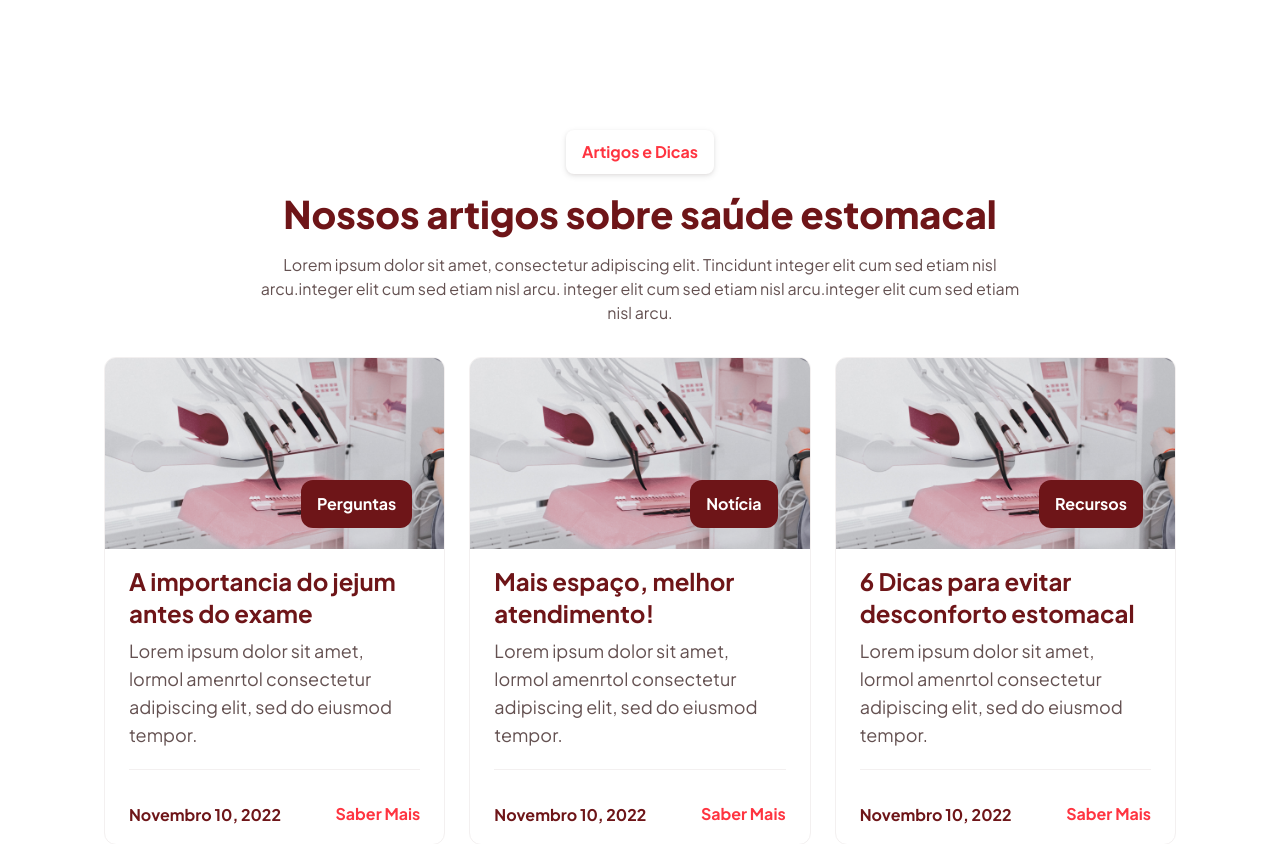
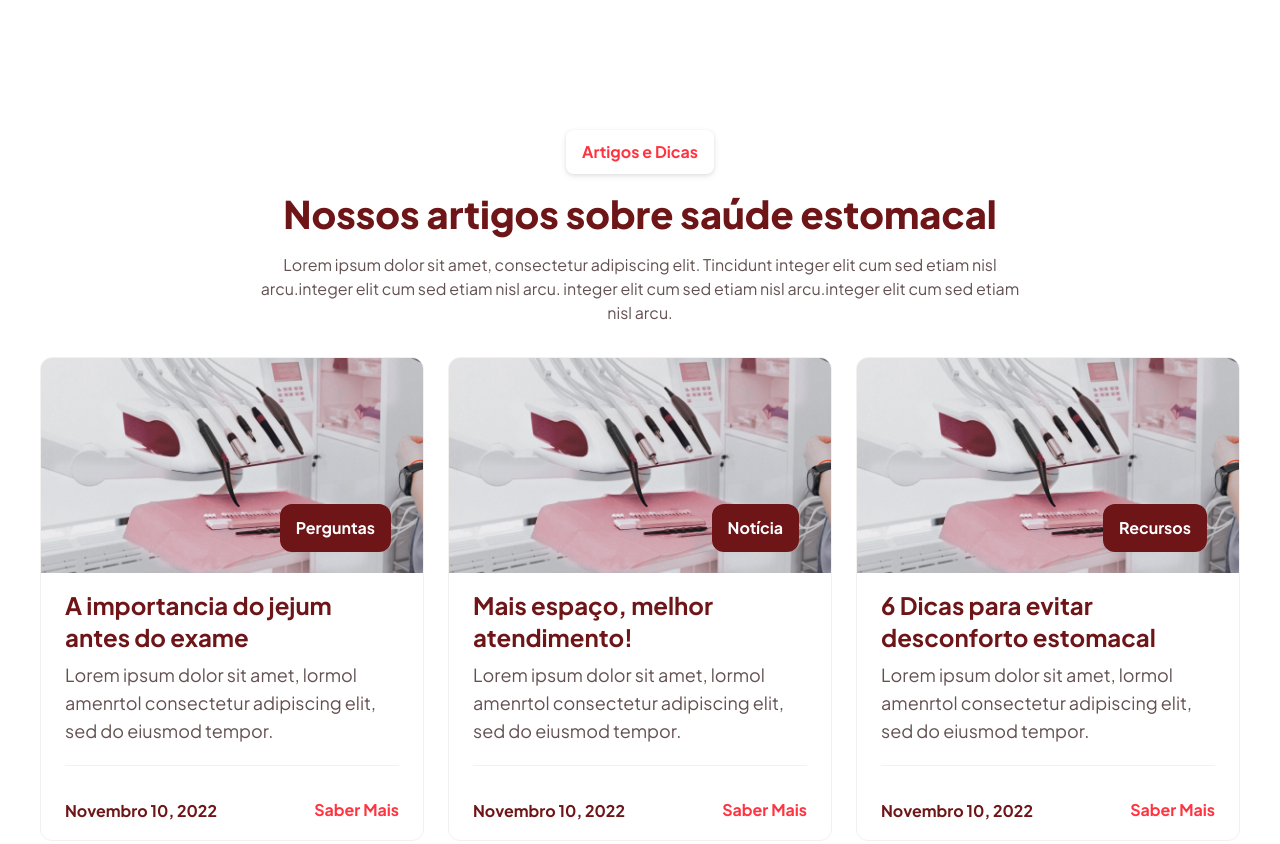
Before and after one commit to thi-alves/centrogastroenterologico, a React (Vite) app: page / in a window 1280 px wide. Shown: the part 3920-4764 px from the top of the page. Built offline with nearby package versions, Linux system fonts and the light colour scheme.

Commit message:
Versão 1.0

```diff
--- a/src/components/Contact.jsx
+++ b/src/components/Contact.jsx
@@ -1,10 +1,10 @@
-import { BsFillTelephoneFill } from "react-icons/bs";
+import { BsFillTelephoneFill,BsWhatsapp } from "react-icons/bs";
 import { GrMail } from "react-icons/gr";
 import { circle } from "../assets";
-import { name_Insurance,name_Doctor } from "../constants";
+import { name_Insurance, name_Doctor } from "../constants";
 
 const Contact = () => {
-  const inputStyle = "w-full placeholder:text-gray_red px-4 py-6 outline-none rounded-xl border border-1 border-gray bg-gray/20 shadow-sm text-secondary font-bold h-10 hover:border-secondary placeholder:font-normal duration-300 transition-colors"
+  const inputStyle = "w-full placeholder:text-gray_red p-4 outline-none rounded-xl border border-1 border-gray bg-gray/20 shadow-sm hover:border-secondary placeholder:font-normal duration-300 transition-colors"
   return (
     <section id="contact">
       <div className="my-10">
@@ -27,19 +27,19 @@ const Contact = () => {
               <div className="shadow-btn bg-white text-secondary px-4 py-3 rounded-lg font-bold leading-5 text-base w-max">Contate-nos</div>
               <h2 className="h2 text-primary">
                 <strong>
-                  Marcar consulta
+                  Agendar consulta:
                 </strong>
               </h2>
               <div className="p text-gray_red w-full sm:max-w-[450px] lg:max-w-[600px] space-y-2">
                 <p className="mb-6">
-                Agendar uma consulta conosco é fácil basta entrar em contato com a nossa equipe através do telefone, e-mail ou formulário de contato. Teremos prazer em agendar uma consulta que atenda às suas necessidades e horários disponíveis.
+                  Agendar uma consulta conosco é fácil basta entrar em contato com a nossa equipe através do telefone, e-mail ou formulário de contato. Teremos prazer em agendar uma consulta que atenda às suas necessidades e horários disponíveis.
                 </p>
                 <p >
                   <span className="text-secondary">•</span> Ao informar seus dados você concorda que nosso time entre em
                   contato para prosseguir com o agendamento.
                 </p>
                 <p >
-                <span className="text-secondary">•</span> Os dados inseridos no nosso formulário estão seguros, sendo
+                  <span className="text-secondary">•</span> Os dados inseridos no nosso formulário estão seguros, sendo
                   usados somente para a solicitação de agendamento.
                 </p>
                 <p>Saiba mais sobre o uso de dados em <span className="text-secondary font-medium">Políticas de Privacidade</span></p>
@@ -68,11 +68,11 @@ const Contact = () => {
               </div>
             </div>
 
-            <div className="w-full  sm:w-1/2 relative z-[1] bg-white shadow-btn rounded-2xl p-8">
-              <div className="w-full flex flex-row flex-wrap gap-2">
+            <div className="w-full  sm:w-1/2 relative z-[1] bg-white shadow-btn rounded-2xl p-8 flex flex-col justify-between">
+              <div className="w-full flex flex-row flex-wrap gap-y-4 gap-x-2">
                 <div className="w-full md:w-[calc(50%-8px)]" >
                   <label className="block h5 text-black mb-2">Nome:</label>
-                  <input type="text" className={inputStyle} placeholder="Nome completo..." />
+                  <input type="text" className={`capitalize + ${inputStyle}`} placeholder="Nome completo..." />
                 </div>
                 <div className="w-full md:w-[calc(50%-8px)]" >
                   <label className="block h5 text-black mb-2">Email:</label>
@@ -84,22 +84,22 @@ const Contact = () => {
                 </div>
                 <div className="w-full md:w-[calc(50%-8px)]" >
                   <label className="block h5 text-black mb-2">Convênio:</label>
-                  <select name="select" className="w-full">
+                  <select name="select" className={inputStyle}>
                     <option defaultValue="DEFAULT" disabled selected>Escolha um convênio...</option>
-                    {name_Insurance.map((insurance,index)=>(
+                    {name_Insurance.map((insurance, index) => (
                       <option value={insurance} key={index}>{insurance}</option>
                     ))}
                   </select>
                 </div>
                 <div className="w-full md:w-[calc(50%-8px)]" >
                   <label className="block h5 text-black mb-2">N° Carteirinha:</label>
-                  <input type="tel" className={inputStyle} placeholder="Ref..." />
+                  <input type="tel" className={inputStyle}  placeholder="Ref..." />
                 </div>
                 <div className="w-full md:w-[calc(50%-8px)]" >
                   <label className="block h5 text-black mb-2">Médico:</label>
-                  <select name="select" className="w-full">
+                  <select name="select" className={inputStyle}>
                     <option defaultValue="DEFAULT" disabled selected>Escolha seu médico...</option>
-                    {name_Doctor.map((doctor,index)=>(
+                    {name_Doctor.map((doctor, index) => (
                       <option value={doctor} key={index}>{doctor}</option>
                     ))}
                   </select>
@@ -107,8 +107,14 @@ const Contact = () => {
 
 
 
+              </div>
+              <div className="self-center">
+                  <a href="" className="flex justify-center items-center gap-2 w-full sm:w-max bg-primary rounded-xl px-8 py-4 font-bold text-white shadow-btn hover:bg-secondary hover:-translate-y-1 transition duration-300">
 
-              </div>
+                    Agendar hórario
+                    <BsWhatsapp className="text-xl"/>
+                  </a>
+                </div>
 
             </div>
 
--- a/tailwind.config.cjs
+++ b/tailwind.config.cjs
@@ -6,11 +6,11 @@ module.exports = {
     container: {
       padding: {
         center: true,
-        DEFAULT: '1rem',
-        sm: '2rem',
-        lg: '4rem',
-        xl: '5rem',
-        '2xl': '6rem',
+        DEFAULT: '',
+        sm: '',
+        lg: '',
+        xl: '',
+        '2xl': '',
       },
     },
     extend: {
```
Also changed, not shown: src/components/Hero.jsx (+1 -6 lines).
